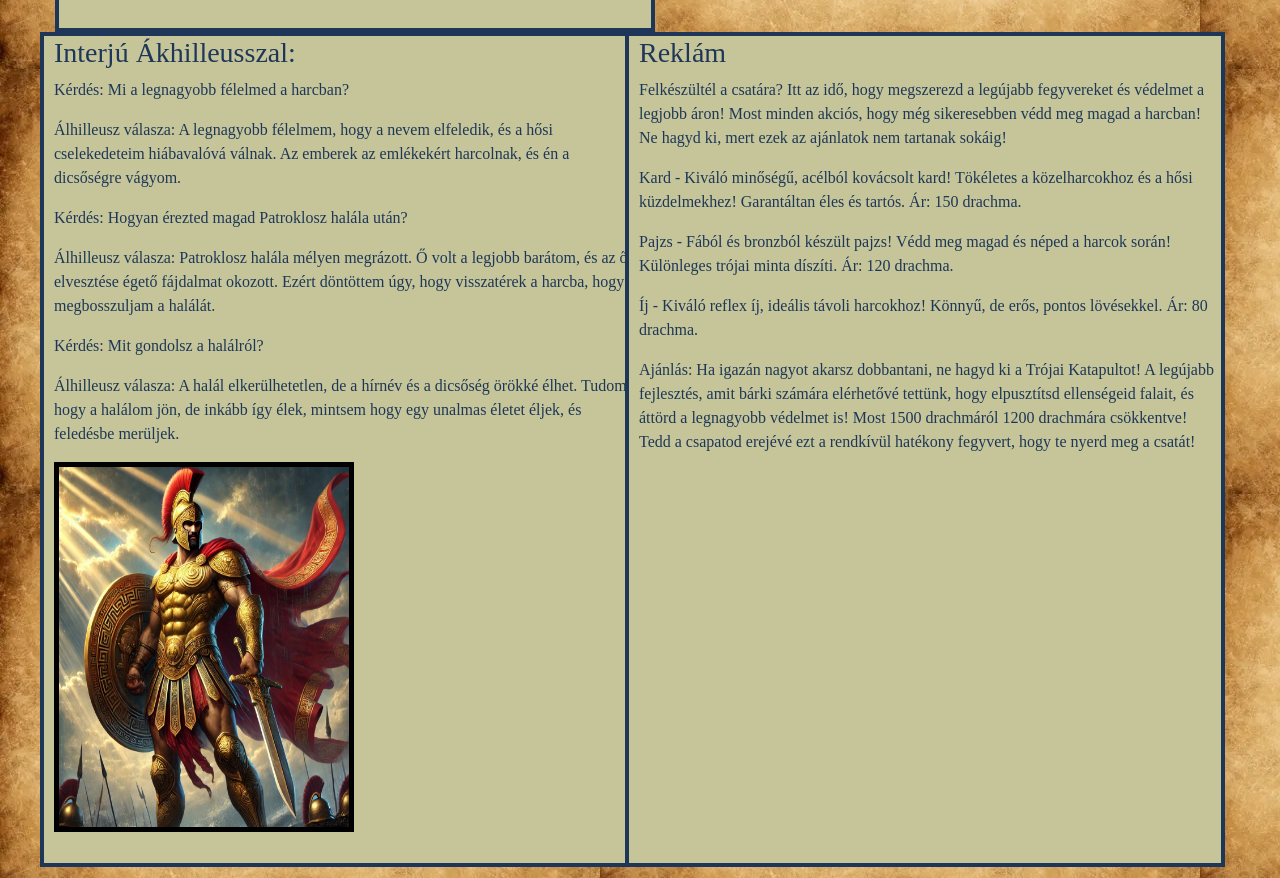
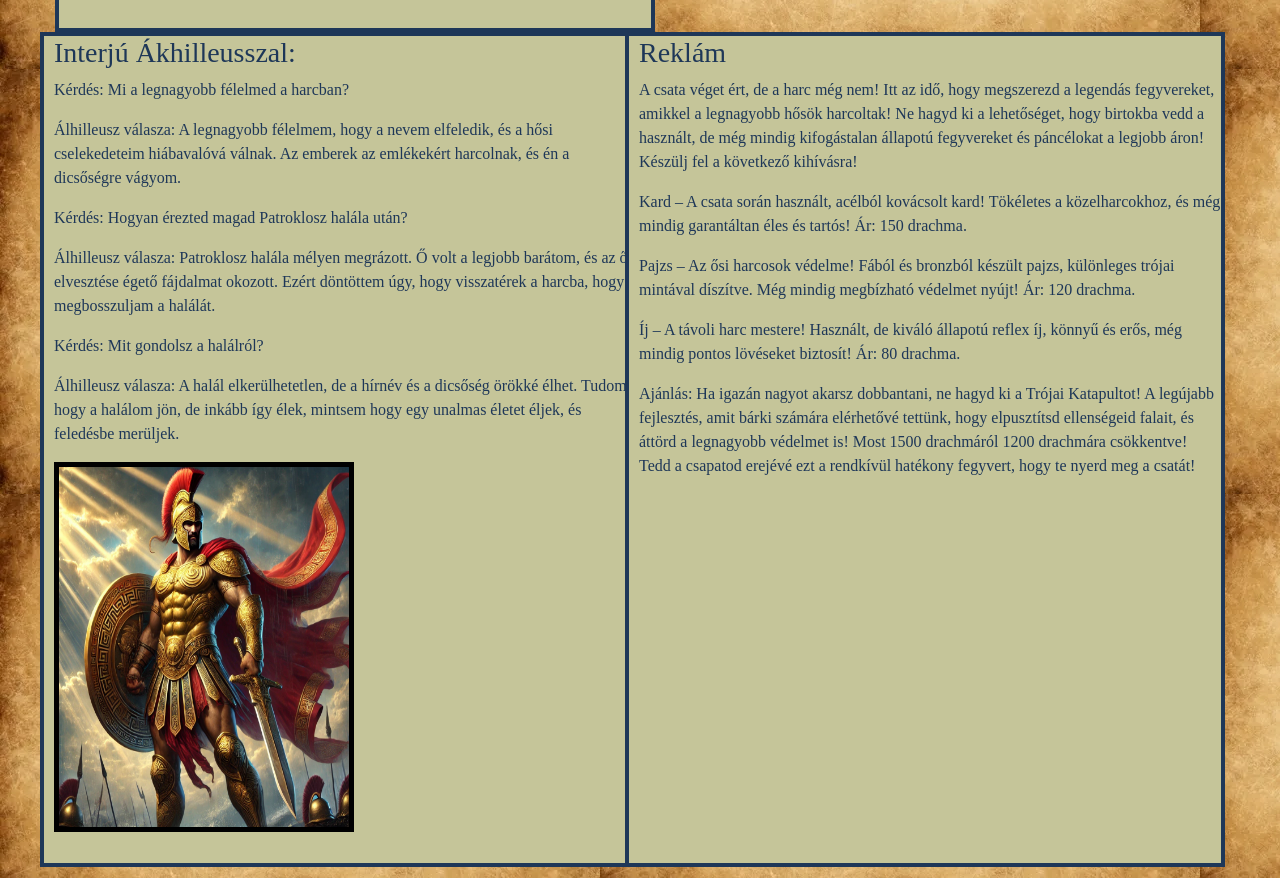
Before and after one commit to Csorbab/Trojai-Habor, a plain HTML site: page index.html in a window 1280 px wide. Shown: the part 1206-2084 px from the top of the page. Drawn offline with Linux system fonts and the light colour scheme; a script that the page names is missing.

Commit message:
Update index.html

```diff
--- a/index.html
+++ b/index.html
@@ -54,13 +54,13 @@
     <div class="row">
       <div class="col-md- bg-torzs">
         <h3>Reklám</h3>
-        <p>Felkészültél a csatára? Itt az idő, hogy megszerezd a legújabb fegyvereket és védelmet a legjobb áron! Most minden akciós, hogy még sikeresebben védd meg magad a harcban!  Ne hagyd ki, mert ezek az ajánlatok nem tartanak sokáig! </p>
+        <p>A csata véget ért, de a harc még nem! Itt az idő, hogy megszerezd a legendás fegyvereket, amikkel a legnagyobb hősök harcoltak! Ne hagyd ki a lehetőséget, hogy birtokba vedd a használt, de még mindig kifogástalan állapotú fegyvereket és páncélokat a legjobb áron! Készülj fel a következő kihívásra! </p>
 
-        <p>Kard - Kiváló minőségű, acélból kovácsolt kard! Tökéletes a közelharcokhoz és a hősi küzdelmekhez! Garantáltan éles és tartós. Ár: 150 drachma.</p>
+        <p>Kard – A csata során használt, acélból kovácsolt kard! Tökéletes a közelharcokhoz, és még mindig garantáltan éles és tartós! Ár: 150 drachma.</p>
 
-          <p>Pajzs - Fából és bronzból készült pajzs! Védd meg magad és néped a harcok során! Különleges trójai minta díszíti. Ár: 120 drachma.</p>
+          <p>Pajzs – Az ősi harcosok védelme! Fából és bronzból készült pajzs, különleges trójai mintával díszítve. Még mindig megbízható védelmet nyújt! Ár: 120 drachma.</p>
 
-          <p>Íj - Kiváló reflex íj, ideális távoli harcokhoz! Könnyű, de erős, pontos lövésekkel. Ár: 80 drachma.</p>
+          <p>Íj – A távoli harc mestere! Használt, de kiváló állapotú reflex íj, könnyű és erős, még mindig pontos lövéseket biztosít! Ár: 80 drachma.</p>
 
           <p>Ajánlás: Ha igazán nagyot akarsz dobbantani, ne hagyd ki a Trójai Katapultot! A legújabb fejlesztés, amit bárki számára elérhetővé tettünk, hogy elpusztítsd ellenségeid falait, és áttörd a legnagyobb védelmet is! Most 1500 drachmáról 1200 drachmára csökkentve! Tedd a csapatod erejévé ezt a rendkívül hatékony fegyvert, hogy te nyerd meg a csatát!
         </p>
```
